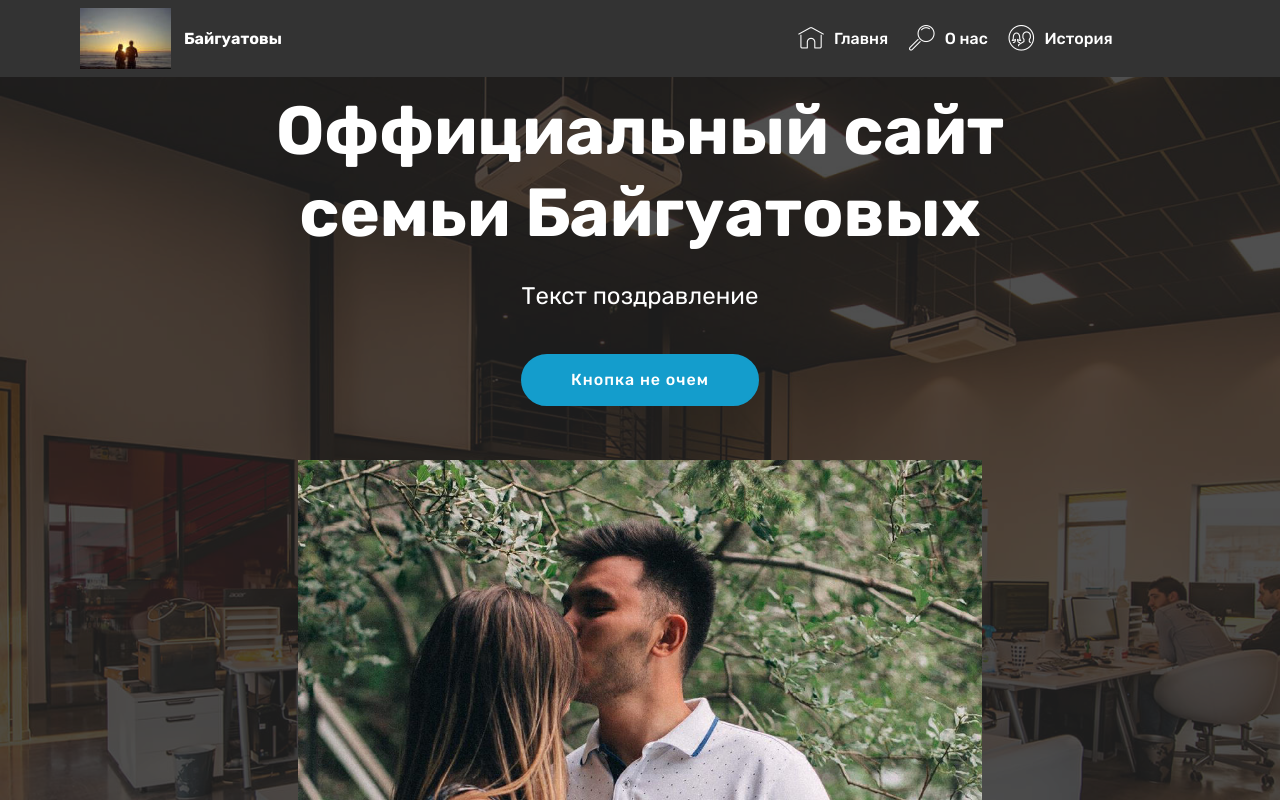
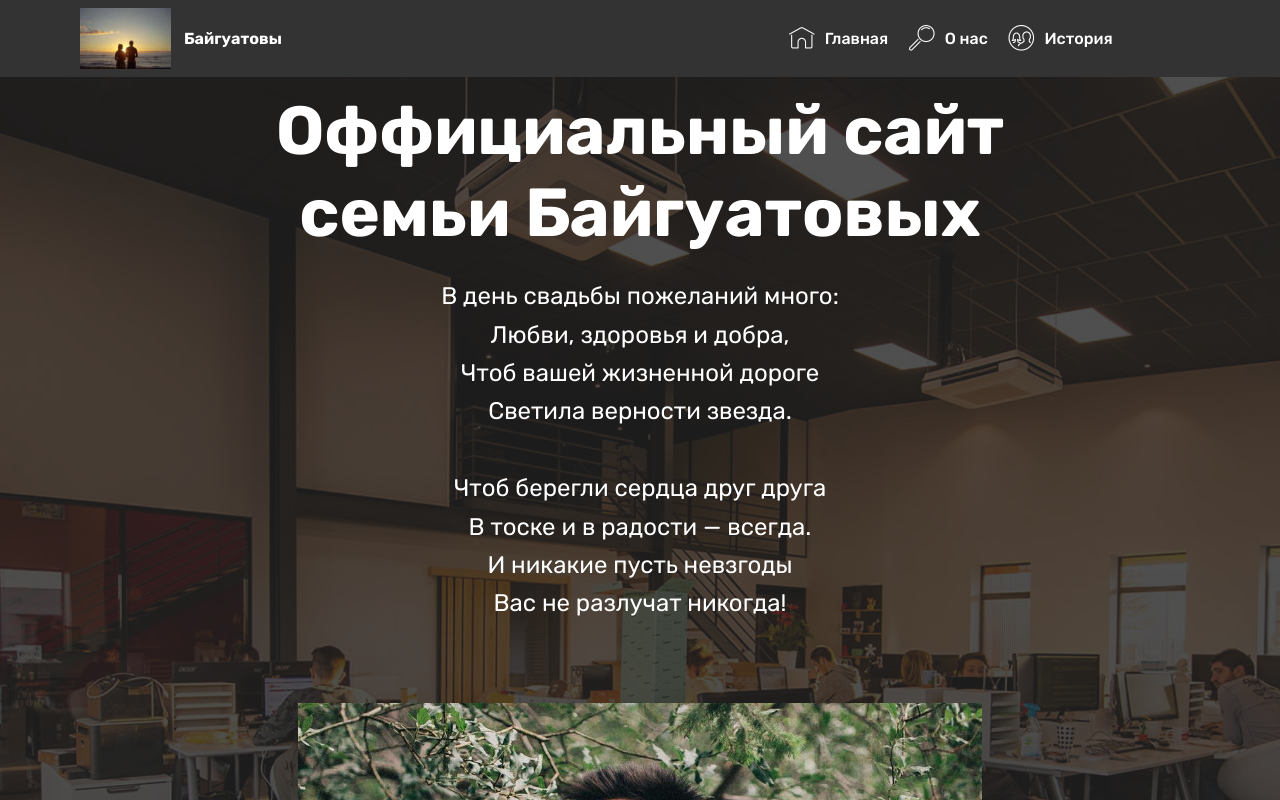
Before and after one commit to timon777/baiguatovkz, a plain HTML site: page index.html in a window 1280 px wide. Shown: the top 800 px of the page. Drawn offline with Linux system fonts and the light colour scheme; files whose address does not match are found by name.

Commit message:
create github pages

```diff
--- a/index.html
+++ b/index.html
@@ -53,7 +53,7 @@
         <div class="collapse navbar-collapse" id="navbarSupportedContent">
             <ul class="navbar-nav nav-dropdown nav-right" data-app-modern-menu="true"><li class="nav-item">
                     <a class="nav-link link text-white display-4" href="https://mobirise.co">
-                        <span class="mbri-home mbr-iconfont mbr-iconfont-btn"></span>Главня</a>
+                        <span class="mbri-home mbr-iconfont mbr-iconfont-btn"></span>Главная</a>
                 </li>
                 <li class="nav-item">
                     <a class="nav-link link text-white display-4" href="https://mobirise.co">
@@ -67,7 +67,7 @@
     </nav>
 </section>
 
-<section class="engine"><a href="https://mobirise.info/v">html templates</a></section><section class="header4 cid-rAEkWPpE7F mbr-parallax-background" id="header4-1">
+<section class="engine"><a href="https://mobirise.info/d">web maker</a></section><section class="header4 cid-rAEkWPpE7F mbr-parallax-background" id="header4-1">
 
 
 
@@ -80,9 +80,9 @@
                 <h1 class="mbr-section-title align-center mbr-white pb-3 mbr-bold mbr-fonts-style display-1">Оффициальный сайт семьи Байгуатовых</h1>
 
                 <div class="mbr-text align-center mbr-white pb-3">
-                    <p class="mbr-text mbr-fonts-style display-5">Текст поздравление</p>
+                    <p class="mbr-text mbr-fonts-style display-5">В день свадьбы пожеланий много:<br>Любви, здоровья и добра,<br>Чтоб вашей жизненной дороге<br>Светила верности звезда.<br><br>Чтоб берегли сердца друг друга<br>В тоске и в радости — всегда.<br>И никакие пусть невзгоды<br>Вас не разлучат никогда!</p>
                 </div>
-                <div class="mbr-section-btn align-center"><a class="btn btn-md btn-primary display-4" href="https://mobirise.co">Кнопка не очем<br></a></div>
+
             </div>
             <div class="mbr-figure pt-5">
                 <img src="assets/images/66437308-2413928478931664-5707061200104310042-n-1080x1350.jpg" alt="Mobirise" title="" style="width: 60%;">
```
Also changed, not shown: 1 other file.
